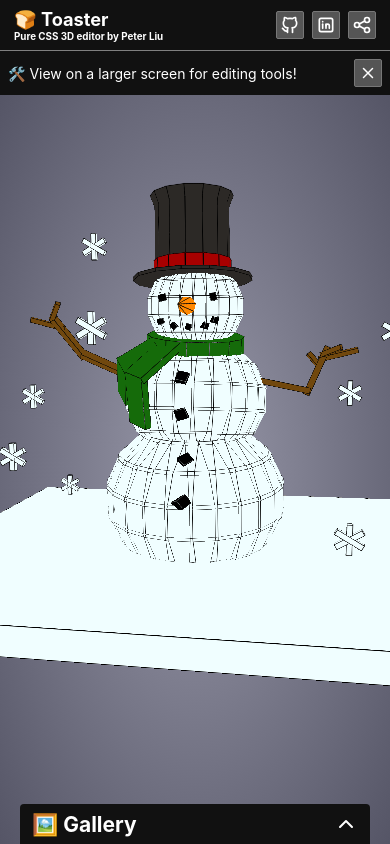
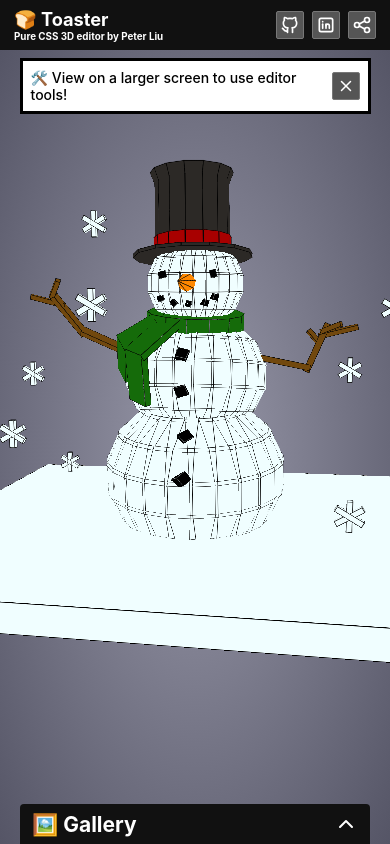
Before and after one commit to PeterTYLiu/toaster, a React (Vite) app: page / in a window 390 px wide. Built offline with nearby package versions, Linux system fonts and the light colour scheme.

Commit message:
add wireframe mode

```diff
--- a/src/App.module.scss
+++ b/src/App.module.scss
@@ -8,17 +8,6 @@ $world-width: 1000px;
   to {
     transform: rotateX(var(--rotate-x)) rotateZ(var(--rotate-z)) scale3d(var(--zoom), var(--zoom), var(--zoom))
       translateZ(var(--translate-z));
-  }
-}
-
-.banner {
-  display: none;
-  padding: 8px;
-  border-top: 1px solid gray;
-  justify-content: space-between;
-  align-items: center;
-  @media screen and (max-width: 900px) {
-    display: flex;
   }
 }
 
--- a/src/App.tsx
+++ b/src/App.tsx
@@ -1,4 +1,4 @@
-import { type CSSProperties, useReducer, useState } from "react";
+import { type CSSProperties, useReducer } from "react";
 import styles from "./App.module.scss";
 import SceneGraph from "./components/SceneGraph/SceneGraph";
 import PropertiesPanel from "./components/PropertiesPanel/PropertiesPanel";
@@ -6,9 +6,10 @@ import { Node as NodeComponent } from "./components/Node/Node";
 import { SceneContext } from "./hooks/UseSceneContext";
 import { sceneReducer } from "./sceneReducer";
 import Links from "./components/Links/Links";
-import { IconX } from "@tabler/icons-react";
 import { snowman } from "./models/snowman";
 import Gallery from "./components/Gallery/Gallery";
+import ModeSwitcher from "./components/ModeSwitcher/ModeSwitcher";
+import Banner from "./components/Banner/Banner";
 
 type NodeType = "group" | "cuboid" | "prism" | "sphere" | "pyramid";
 
@@ -87,12 +88,12 @@ const defaultCamera: Camera = {
 };
 
 function App() {
-  const [bannerVisible, setBannerVisible] = useState(true);
   const [scene, dispatch] = useReducer(sceneReducer, {
     camera: defaultCamera,
     activeNodeId: null,
     nodes: snowman,
     hoverNodeId: null,
+    wireframe: false,
   });
 
   return (
@@ -104,15 +105,7 @@ function App() {
         </div>
         <Links />
       </nav>
-      {bannerVisible && (
-        <div className={styles.banner}>
-          <span>🛠️ View on a larger screen for editing tools!</span>
-          <button className="icon" onClick={() => setBannerVisible(false)}>
-            <IconX size={18} />
-          </button>
-        </div>
-      )}
-
+      <Banner />
       <div className={styles.lower}>
         <SceneGraph />
         <main
@@ -167,6 +160,7 @@ function App() {
             ))}
           </div>
         </main>
+        <ModeSwitcher />
         <Gallery />
         <PropertiesPanel />
       </div>
--- /dev/null
+++ b/src/components/Banner/Banner.module.scss
@@ -0,0 +1,16 @@
+.banner {
+  padding: 8px;
+  margin: 58px auto 0px;
+  width: min(500px, 90%);
+  z-index: 999;
+  > div {
+    display: flex;
+    justify-content: space-between;
+    align-items: center;
+    gap: 12px;
+    font-weight: 500;
+  }
+  @media screen and (min-width: 900px) {
+    display: none;
+  }
+}
--- /dev/null
+++ b/src/components/Banner/Banner.tsx
@@ -0,0 +1,17 @@
+import { IconX } from "@tabler/icons-react";
+import styles from "./Banner.module.scss";
+import { useRef } from "react";
+
+export default function Banner() {
+  const bannerRef = useRef<null | HTMLDialogElement>(null);
+  return (
+    <dialog className={styles.banner} open ref={bannerRef}>
+      <div>
+        <span>🛠️ View on a larger screen to use editor tools!</span>
+        <button className="icon" onClick={() => bannerRef?.current?.close()}>
+          <IconX size={18} />
+        </button>
+      </div>
+    </dialog>
+  );
+}
--- /dev/null
+++ b/src/components/ModeSwitcher/ModeSwitcher.module.scss
@@ -0,0 +1,23 @@
+.mode-switcher {
+  position: absolute;
+  left: calc(50vw - 130px);
+  top: 16px;
+  > button {
+    width: 130px;
+    display: inline-flex;
+    &:first-child {
+      border-top-right-radius: 0px;
+      border-bottom-right-radius: 0px;
+    }
+    &:last-child {
+      border-top-left-radius: 0px;
+      border-bottom-left-radius: 0px;
+    }
+    &.active {
+      border-color: lightgray;
+    }
+  }
+  @media screen and (max-width: 900px) {
+    top: 65px;
+  }
+}
--- /dev/null
+++ b/src/components/ModeSwitcher/ModeSwitcher.tsx
@@ -0,0 +1,17 @@
+import useSceneContext from "../../hooks/UseSceneContext";
+import styles from "./ModeSwitcher.module.scss";
+
+export default function ModeSwitcher() {
+  const { dispatch, wireframe } = useSceneContext();
+
+  return (
+    <div className={styles["mode-switcher"]}>
+      <button className={wireframe ? "" : styles.active} onClick={() => dispatch({ type: "setWireframeMode", payload: false })}>
+        Solid
+      </button>
+      <button className={wireframe ? styles.active : ""} onClick={() => dispatch({ type: "setWireframeMode", payload: true })}>
+        Wireframe
+      </button>
+    </div>
+  );
+}
--- a/src/components/Node/Node.module.scss
+++ b/src/components/Node/Node.module.scss
@@ -1,18 +1,29 @@
+$highlight: lawngreen;
+$wireframe: blue;
+
 .node {
   transform-style: preserve-3d;
   position: absolute;
   &.active {
     * {
-      border-color: lawngreen !important;
+      border-color: $highlight !important;
       border-width: 3px;
-      stroke: lawngreen !important;
+      stroke: $highlight !important;
       stroke-width: 3;
     }
   }
   &.hovered {
     * {
-      border-color: lawngreen;
-      stroke: lawngreen !important;
+      border-color: $highlight !important;
+      stroke: $highlight !important;
+    }
+  }
+  &.wireframe {
+    * {
+      border-color: $wireframe;
+      stroke: $wireframe;
+      fill: none !important;
+      background-color: transparent !important;
     }
   }
 }
--- a/src/components/Node/Node.tsx
+++ b/src/components/Node/Node.tsx
@@ -8,10 +8,7 @@ import Null from "../Null/Null";
 import useSceneContext from "../../hooks/UseSceneContext";
 import { findNodeById } from "../../sceneReducer";
 
-function findFurthestAncestor(
-  element: Element,
-  selector: string
-): Element | undefined {
+function findFurthestAncestor(element: Element, selector: string): Element | undefined {
   if (!element.parentElement) {
     return undefined; // Reached the topmost ancestor without a match
   }
@@ -26,11 +23,9 @@ function findFurthestAncestor(
 }
 
 export function Node({ node }: { node: NodeClass }) {
-  const { dispatch, activeNodeId, hoverNodeId, nodes } = useSceneContext();
+  const { dispatch, activeNodeId, hoverNodeId, nodes, wireframe } = useSceneContext();
 
-  const targetNode = node.instanceOf
-    ? findNodeById(nodes, node.instanceOf) ?? node
-    : node;
+  const targetNode = node.instanceOf ? findNodeById(nodes, node.instanceOf) ?? node : node;
 
   const solidVariables: Record<string, string> = {
     "--width": targetNode.width + "px",
@@ -47,22 +42,17 @@ export function Node({ node }: { node: NodeClass }) {
     <div
       onClick={(e) => {
         e.stopPropagation();
-        if (activeNodeId === node.id)
-          dispatch({ type: "setActiveNodeId", payload: null });
+        if (activeNodeId === node.id) dispatch({ type: "setActiveNodeId", payload: null });
 
         // Check to see if the clicked element is a child of an instance;
         // if so, set the entire instance as selected
-        const ancestorInstance = findFurthestAncestor(
-          e.target as Element,
-          "[data-instance-of]"
-        );
+        const ancestorInstance = findFurthestAncestor(e.target as Element, "[data-instance-of]");
 
         if (!ancestorInstance) {
           return dispatch({ type: "setActiveNodeId", payload: node.id });
         }
 
-        if (activeNodeId === ancestorInstance.getAttribute("data-node-id"))
-          dispatch({ type: "setActiveNodeId", payload: null });
+        if (activeNodeId === ancestorInstance.getAttribute("data-node-id")) dispatch({ type: "setActiveNodeId", payload: null });
         else
           dispatch({
             type: "setActiveNodeId",
@@ -71,11 +61,9 @@ export function Node({ node }: { node: NodeClass }) {
       }}
       data-instance-of={node.instanceOf}
       data-node-id={node.id}
-      className={`${styles.node} ${
-        activeNodeId === node.id || activeNodeId === node.instanceOf
-          ? styles.active
-          : ""
-      } ${hoverNodeId === node.id ? styles.hovered : ""}`}
+      className={`${styles.node} ${activeNodeId === node.id || activeNodeId === node.instanceOf ? styles.active : ""} ${
+        hoverNodeId === node.id ? styles.hovered : ""
+      } ${wireframe ? styles.wireframe : ""}`}
       style={{
         ...inheitedVariables,
         translate: `${node.translateX}px ${node.translateY}px ${node.translateZ}px`,
@@ -87,12 +75,7 @@ export function Node({ node }: { node: NodeClass }) {
           {node.type === "cuboid" && <Cuboid />}
           {node.type === "sphere" && <Sphere id={node.id} />}
           {node.type === "pyramid" && (
-            <Pyramid
-              baseSides={targetNode.baseSides}
-              radius={targetNode.radius}
-              height={targetNode.height}
-              id={node.id}
-            />
+            <Pyramid baseSides={targetNode.baseSides} radius={targetNode.radius} height={targetNode.height} id={node.id} />
           )}
           {node.type === "prism" && (
             <Prism
--- a/src/components/PropertiesPanel/PropertiesPanel.module.scss
+++ b/src/components/PropertiesPanel/PropertiesPanel.module.scss
@@ -19,7 +19,7 @@ $summary-text: 14px;
     }
   }
   .active {
-    border-color: white;
+    border-color: lightgray;
   }
 }
 
--- a/src/components/SceneGraph/SceneGraph.module.scss
+++ b/src/components/SceneGraph/SceneGraph.module.scss
@@ -1,6 +1,5 @@
 .panel {
   width: 230px;
-  resize: horizontal;
   overflow: hidden;
   flex-grow: 0;
   flex-shrink: 0;
--- a/src/hooks/UseSceneContext.tsx
+++ b/src/hooks/UseSceneContext.tsx
@@ -7,6 +7,7 @@ export interface SceneType {
   nodes: Node[];
   activeNodeId: string | null;
   hoverNodeId: string | null;
+  wireframe: boolean;
 }
 
 export interface SceneContextType extends SceneType {
@@ -18,6 +19,7 @@ const defaultSceneContext: SceneContextType = {
   nodes: [],
   activeNodeId: null,
   hoverNodeId: null,
+  wireframe: false,
   dispatch: () => {},
 };
 
--- a/src/sceneReducer.ts
+++ b/src/sceneReducer.ts
@@ -160,6 +160,11 @@ interface DetachInstanceAction extends BaseAction {
   payload: string; // The ID of the instance being detached
 }
 
+interface SetWireframeModeAction extends BaseAction {
+  type: "setWireframeMode";
+  payload: boolean;
+}
+
 export type Action =
   | SetNodesAction
   | UpdateNodeByIdAction
@@ -171,7 +176,8 @@ export type Action =
   | CloneNodeAction
   | InsertNodeAction
   | NewInstanceAction
-  | DetachInstanceAction;
+  | DetachInstanceAction
+  | SetWireframeModeAction;
 
 export function sceneReducer(oldScene: SceneType, action: Action): SceneType {
   const { type, payload } = action;
@@ -403,5 +409,11 @@ export function sceneReducer(oldScene: SceneType, action: Action): SceneType {
         }),
       };
     }
+    case "setWireframeMode": {
+      return {
+        ...oldScene,
+        wireframe: payload,
+      };
+    }
   }
 }
```
